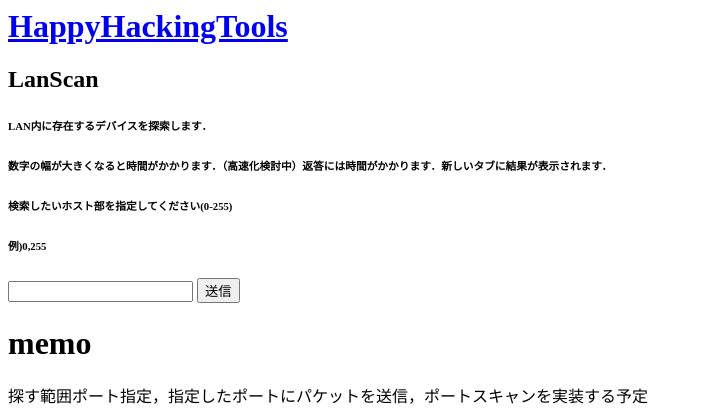
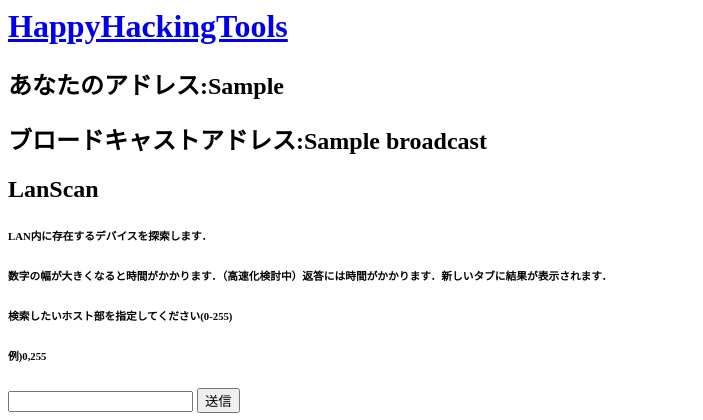
Before and after one commit to T3pp31/HappyHackingTools.py_2022, a Flask app: template templates/lanscan.html in a window 1280 px wide. Shown: the top 420 px of the page, without its empty margins (0-703 px from the left). Run offline with Flask 2, Linux system fonts and the light colour scheme; the template is opened without the code that fills it: most values are stand-ins (such as "Sample title", 1, 10 or a date in 2020).

Commit message:
add broadcast&own ip

```diff
--- a/app.py
+++ b/app.py
@@ -19,14 +19,18 @@ def show():
 @app.route('/lanscan',methods = ['GET','POST'])
 def flask_lanscan():
     if request.method == 'GET':
-        return render_template('lanscan.html')
+        ip=get_own_ip()
+        broadcast=get_broadcastaddr()
+        return render_template('lanscan.html',ip=ip,broadcast=broadcast)
     try:
         if request.method == 'POST':
+            ip=get_own_ip()
+            broadcast=get_broadcastaddr()
             web_input=request.form.get('web_input')
             start,end=web_input.split(',')
             lanscan_result = lan_scan(start,end)
 
-            return render_template('lanscan.html'),webbrowser.open_new_tab('http://127.0.0.1:5000/lanscan_result')
+            return render_template('lanscan.html',ip=ip,broadcast=broadcast),webbrowser.open_new_tab('http://127.0.0.1:5000/lanscan_result')
     except:
         return render_template('lanscan.html')
 
--- a/templates/lanscan.html
+++ b/templates/lanscan.html
@@ -1,6 +1,12 @@
 <title>LanScan</title>
 <h1><a href='/'>HappyHackingTools</a></h1>
+{% if ip %}
+<h2>あなたのアドレス:{{ ip }}</h2>
+{% endif %}
 
+{% if broadcast %}
+<h2>ブロードキャストアドレス:{{broadcast}}</h2>
+{% endif %}
 
 <h2>LanScan<h2>
     <body>
```
